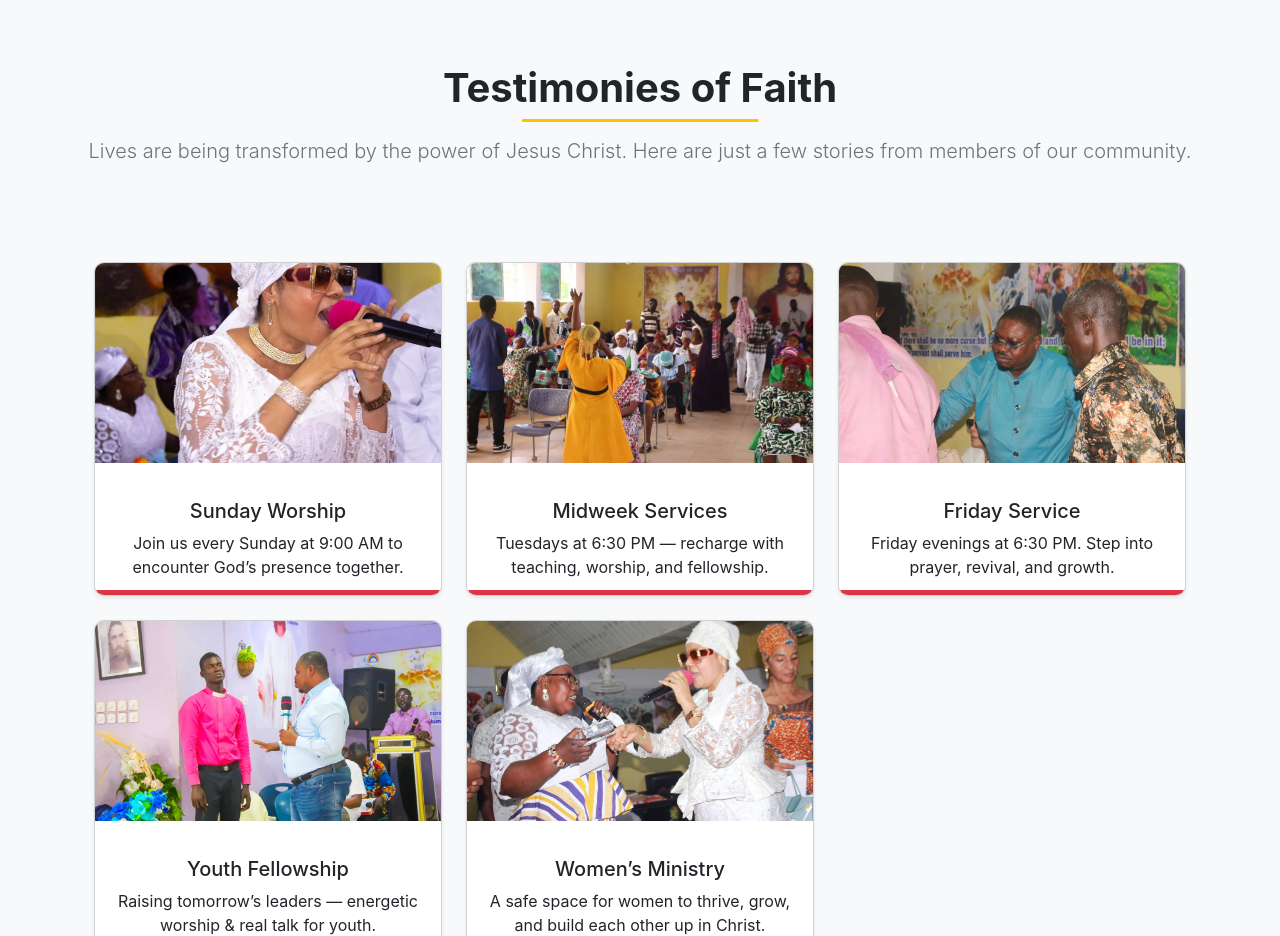
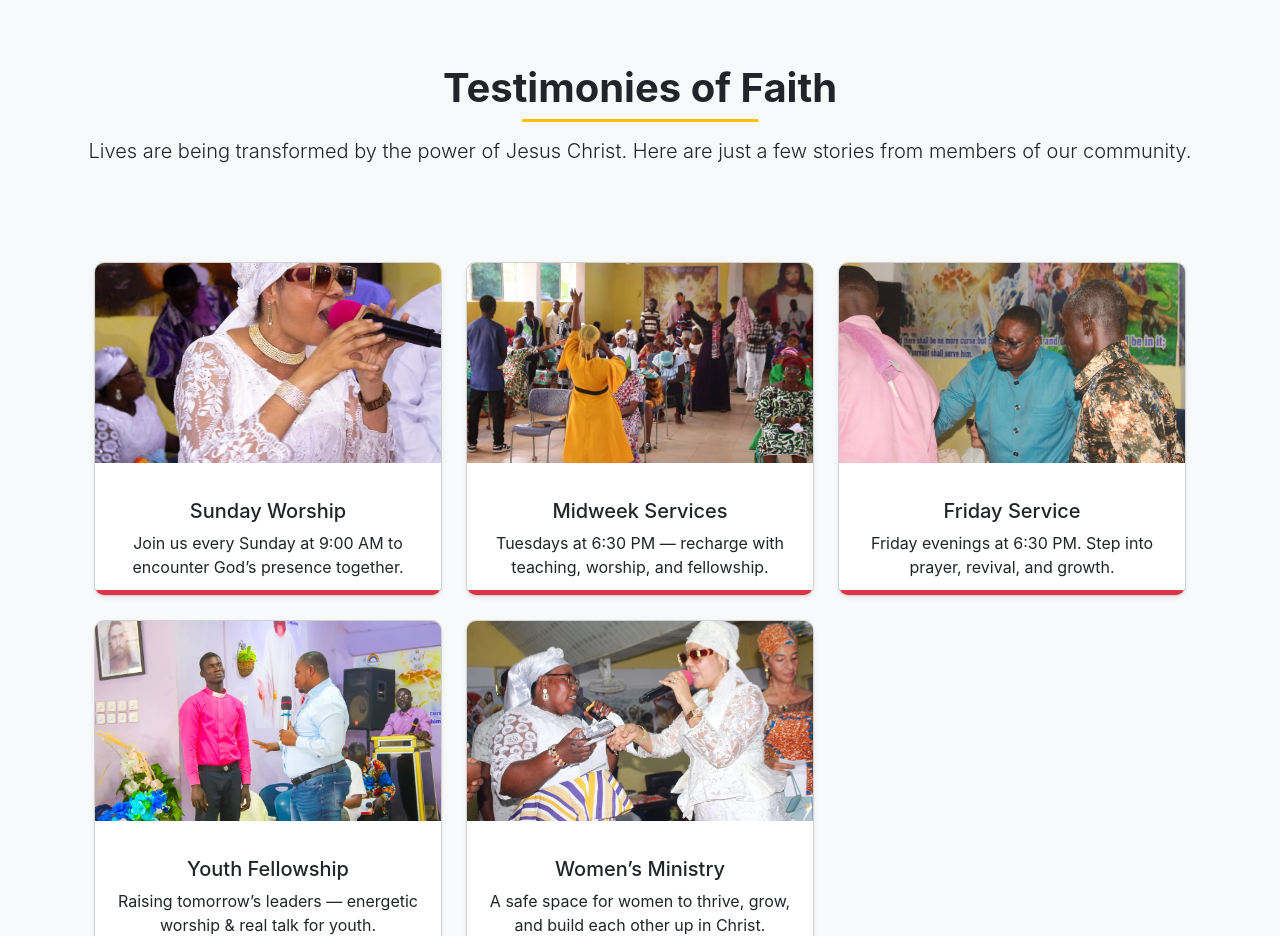
Before and after one commit to Daniel-KK-world/Heaven-Nti-Church, a React (Create React App) app: page / in a window 1280 px wide. Shown: the part 5560-6496 px from the top of the page. Built offline with nearby package versions, Linux system fonts and the light colour scheme.

Commit message:
testimony text edit

```diff
--- a/src/components/Testimonies.js
+++ b/src/components/Testimonies.js
@@ -6,7 +6,7 @@ function Testimonies() {
       <section className="hero-cards py-5 bg-light">
         <div className="container text-center">
           <h2 className="fw-bold mb-4 heading-underline">Testimonies of Faith</h2>
-          <p className="lead text-secondary mb-5">
+          <p className="lead mb-5">
             Lives are being transformed by the power of Jesus Christ. Here are just a few stories from members of our community.
           </p>
           <HeroCards />
```
